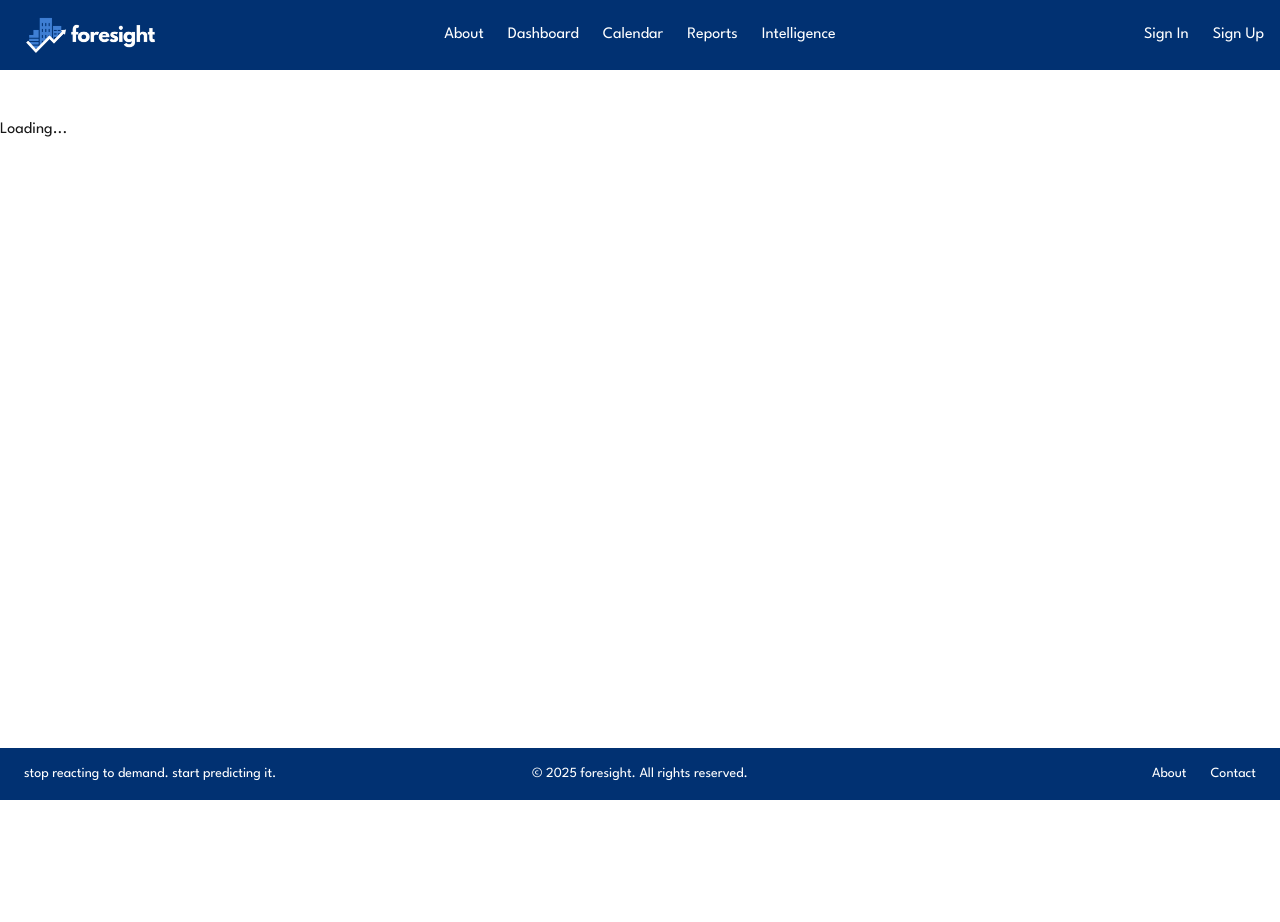
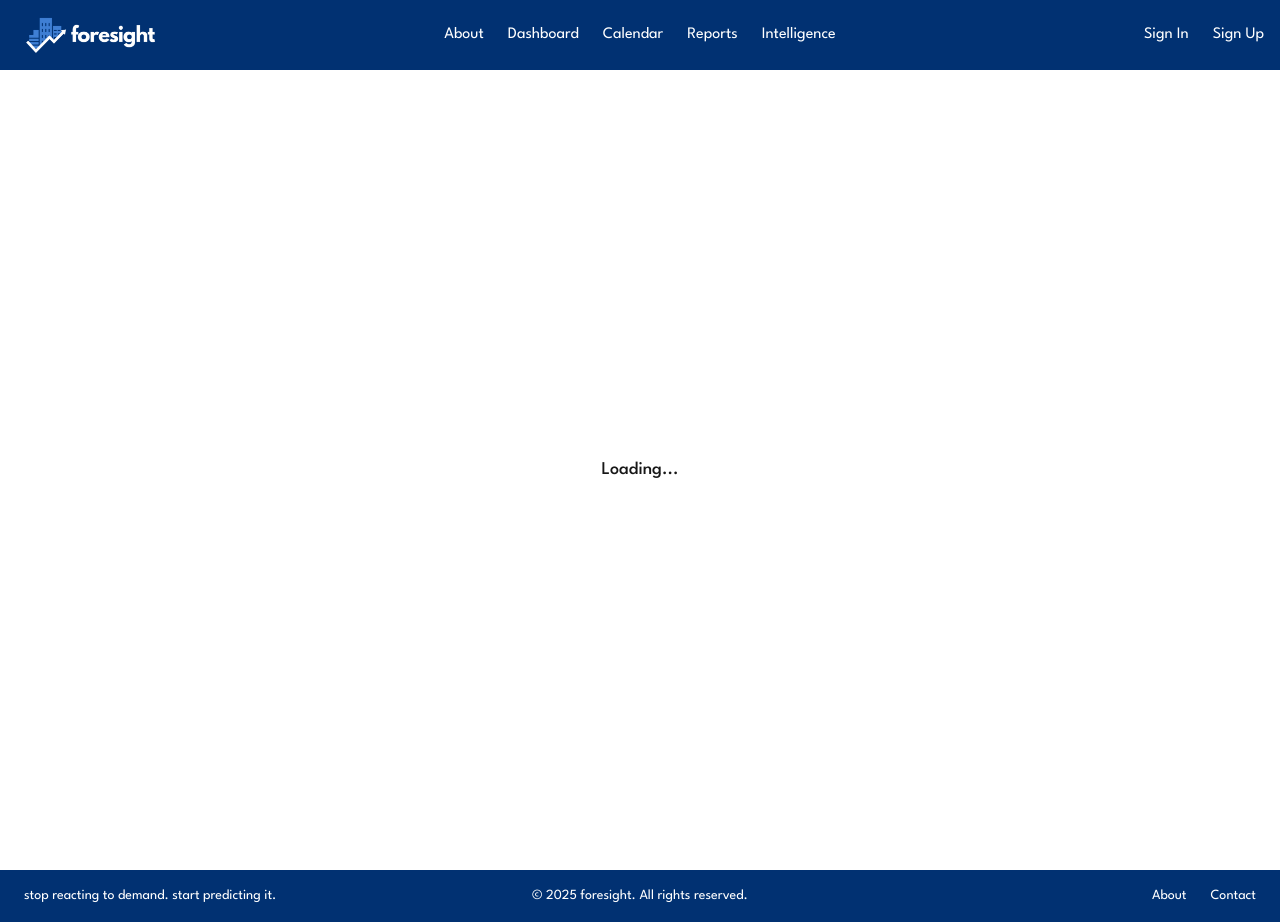
Before and after one commit to TamidNu/Foresight, a Next.js app in the folder frontend/: page /profile in a window 1280 px wide. Before the commit the page ends 800 px from the top, so only its background shows below. Built offline with nearby package versions, Linux system fonts and the light colour scheme; no server answers.

Commit message:
centered loading text on profile page

```diff
--- a/frontend/src/app/(routes)/profile/page.tsx
+++ b/frontend/src/app/(routes)/profile/page.tsx
@@ -7,7 +7,9 @@ import Link from "next/link";
 export default function ProfilePage() {
   const { user } = useUser();
 
-  if (!user) return <p className="text-center mt-12">Loading...</p>;
+  if (!user) return <div className="flex items-center justify-center w-screen h-screen"> <p className="text-center text-lg font-medium">Loading...</p> </div>
+
+
 
   return (
     <div className="max-w-3xl mx-auto mt-12 p-6 bg-white shadow rounded-lg">
```
